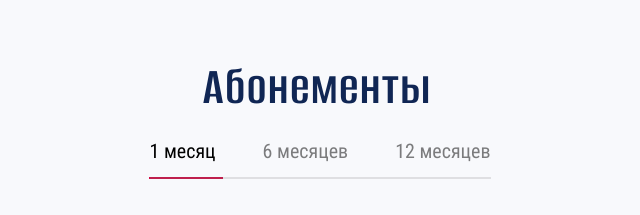
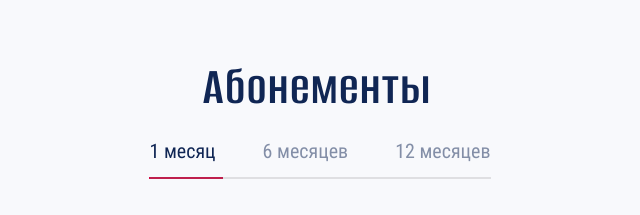
Before and after one commit to korvet07/fitness-center, a website built with webpack: page source/index.html in a window 1280 px wide. Shown: the part 1440-1655 px from the top of the page, 320-960 px from the left. Built offline with nearby package versions, Linux system fonts and the light colour scheme; files whose address does not match are found by name.

Commit message:
finaly fix

```diff
--- a/source/sass/blocks/tab.scss
+++ b/source/sass/blocks/tab.scss
@@ -34,6 +34,7 @@
   padding: 0;
   padding-bottom: 13px;
   font-size: 20px;
+  color: #102654;
   line-height: 30px;
   font-weight: 400;
   opacity: 0.5;
```
Also changed, not shown: build/css/style.css, build/css/style.min.css, 1 other file.
